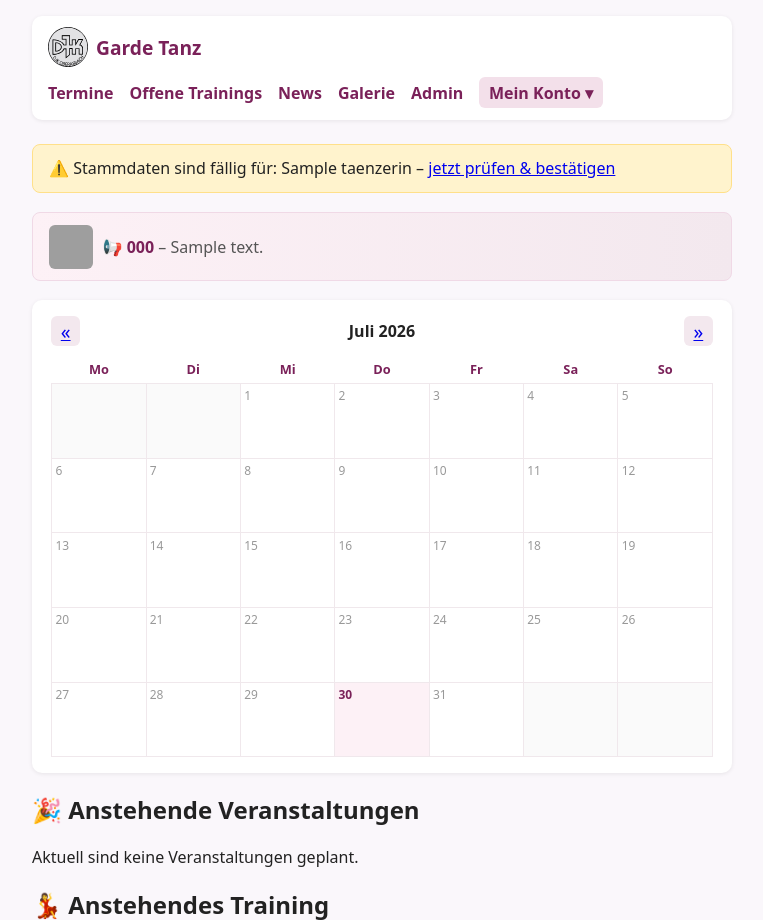
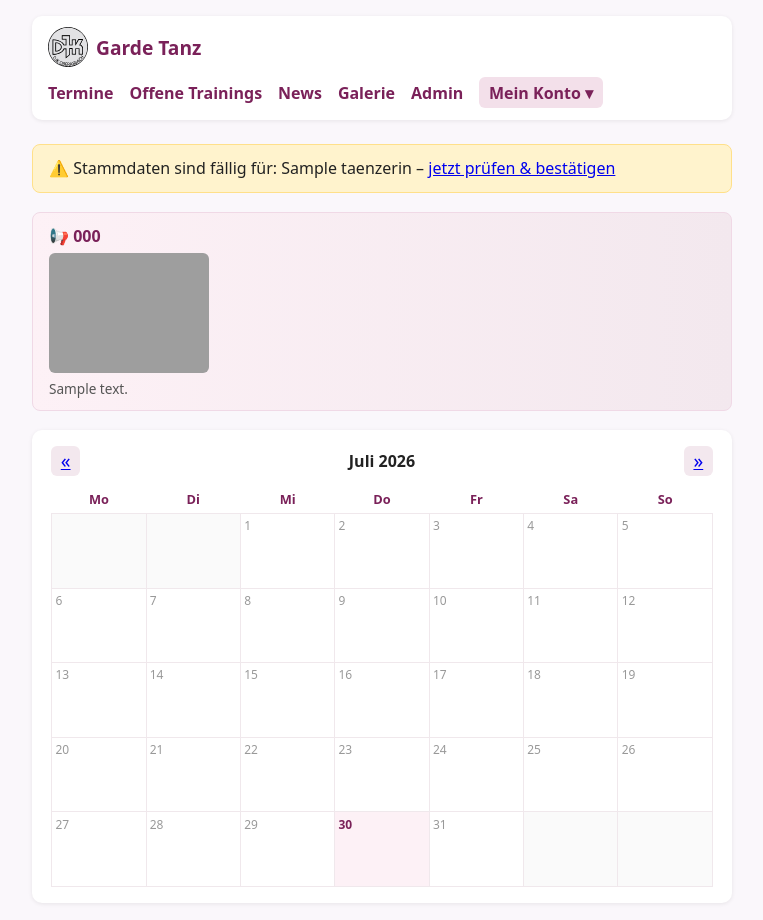
Before and after one commit to DBueltena1985/Garde-Tanz-App, a Django app: page / in a window 1280 px wide. Shown: the top 920 px of the page, without its empty margins (258-1021 px from the left). Run offline with Django 5.2, Linux system fonts and the light colour scheme; a user stored in the database is signed in; data comes from the database, SQL or seed files in the repository; tables that the repository leaves empty hold one stand-in row (values such as "Sample post"); grey boxes are pictures that could not be loaded.

Commit message:
News-Banner: Titel oben, Bild darunter in erkennbarer Groesse (statt kleinem zugeschnittenem Thumbnail)

```diff
--- a/mitglieder/templates/mitglieder/base.html
+++ b/mitglieder/templates/mitglieder/base.html
@@ -72,11 +72,11 @@
             border: 1px solid #f0d9e6; border-radius: 8px; padding: 0.7rem 1rem; margin-bottom: 0.4rem;
             text-decoration: none; color: #7a2159; overflow: hidden;
         }
-        .news-banner-slide { display: none; align-items: center; gap: 0.6rem; }
+        .news-banner-slide { display: none; flex-direction: column; gap: 0.4rem; }
         .news-banner-slide.news-banner-aktiv { display: flex; }
-        .news-banner-bild { height: 44px; width: 44px; object-fit: cover; border-radius: 6px; flex-shrink: 0; }
-        .news-banner-inhalt { min-width: 0; white-space: nowrap; overflow: hidden; text-overflow: ellipsis; }
-        .news-banner-text { color: #555; font-weight: 400; }
+        .news-banner-titel { white-space: nowrap; overflow: hidden; text-overflow: ellipsis; }
+        .news-banner-bild { display: block; max-width: 100%; width: 160px; height: auto; border-radius: 6px; object-fit: contain; }
+        .news-banner-text { color: #555; font-weight: 400; font-size: 0.85rem; }
         .news-banner-dots { display: flex; justify-content: center; gap: 0.4rem; }
         .news-banner-dot { width: 7px; height: 7px; border-radius: 50%; background: #e3c3d5; }
         .news-banner-dot-aktiv { background: #7a2159; }
--- a/mitglieder/templates/mitglieder/dashboard.html
+++ b/mitglieder/templates/mitglieder/dashboard.html
@@ -21,10 +21,9 @@
     <a href="{% url 'news_liste' %}" class="news-banner" id="news-banner">
         {% for beitrag in neueste_news %}
         <div class="news-banner-slide{% if forloop.first %} news-banner-aktiv{% endif %}">
+            <strong class="news-banner-titel">📢 {{ beitrag.titel }}</strong>
             {% if beitrag.bild %}<img src="{{ beitrag.bild.url }}" alt="" class="news-banner-bild">{% endif %}
-            <div class="news-banner-inhalt">
-                <strong>📢 {{ beitrag.titel }}</strong>{% if beitrag.text %}<span class="news-banner-text"> – {{ beitrag.text|truncatechars:80 }}</span>{% endif %}
-            </div>
+            {% if beitrag.text %}<span class="news-banner-text">{{ beitrag.text|truncatechars:80 }}</span>{% endif %}
         </div>
         {% endfor %}
     </a>
```
